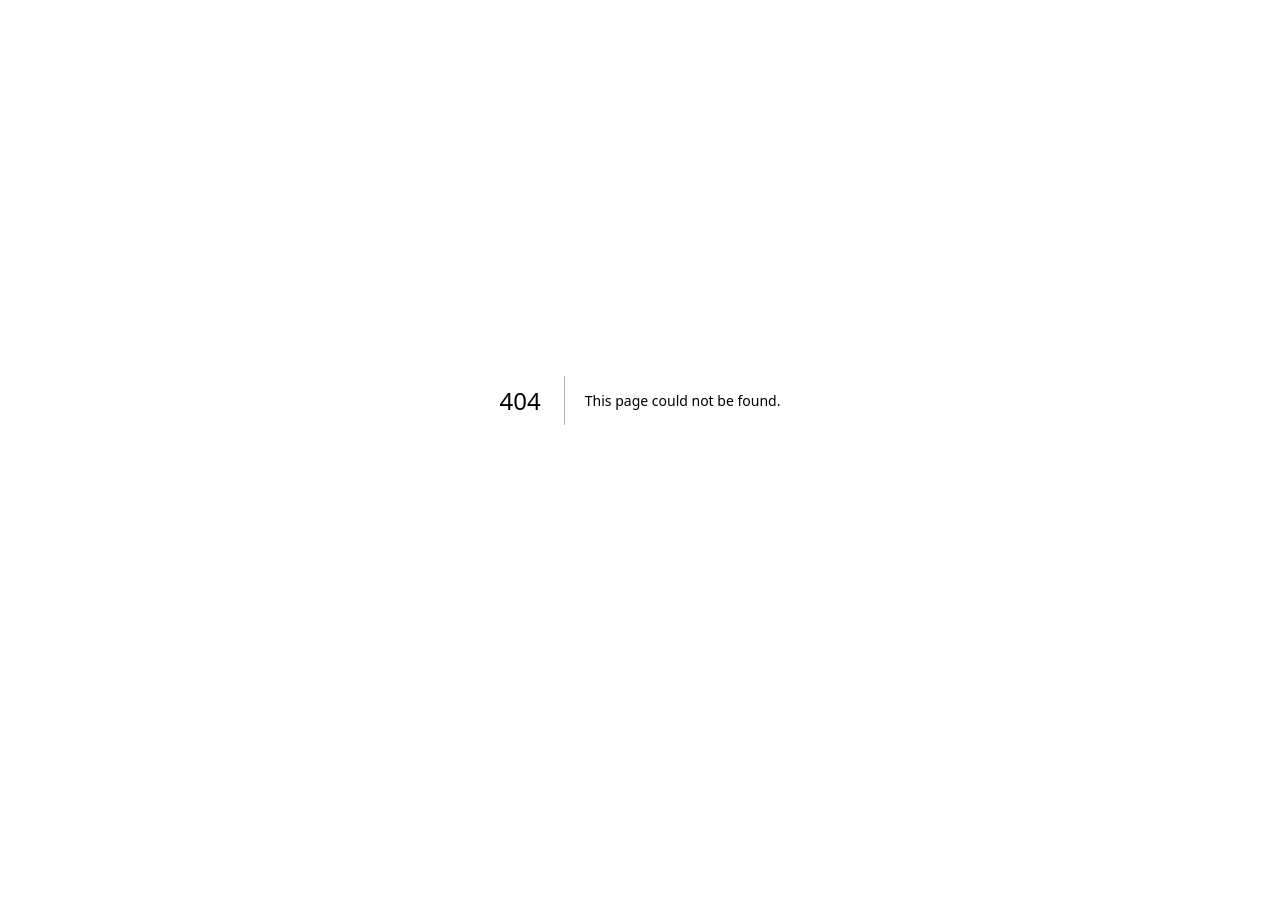
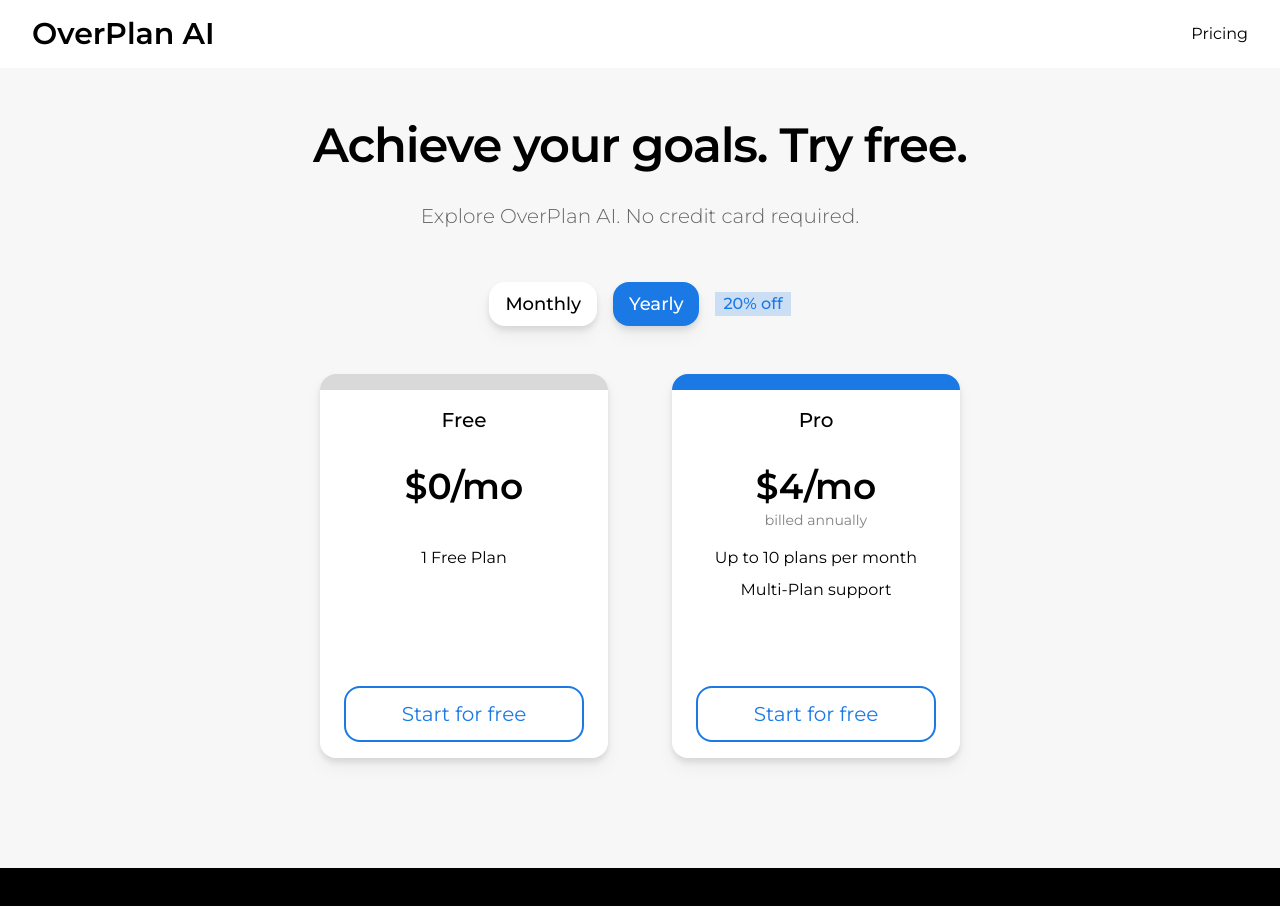
Before and after one commit to AlejandroALopez/overplan-website, a Next.js app: page /pricing in a window 1280 px wide. Before the commit this address had no page. Shown: the top 906 px of the page. Before the commit the page ends 800 px from the top, so only its background shows below. Built offline with nearby package versions, Linux system fonts and the light colour scheme.

Commit message:
pricing page

```diff
--- a/src/app/layout.tsx
+++ b/src/app/layout.tsx
@@ -1,5 +1,8 @@
 import type { Metadata } from "next";
 import { Montserrat } from "next/font/google";
+import Footer from "@/components/Footer";
+import Header from "@/components/Header";
+
 import "./globals.css";
 
 const montserrat = Montserrat({ subsets: ["latin"] });
@@ -16,7 +19,11 @@ export default function RootLayout({
 }>) {
   return (
     <html lang="en">
-      <body className={montserrat.className}>{children}</body>
+      <body className={montserrat.className}>
+        <Header />
+        {children}
+        <Footer />
+      </body>
     </html>
   );
 }
--- a/src/app/page.tsx
+++ b/src/app/page.tsx
@@ -1,7 +1,5 @@
 'use client';
 
-import Footer from "@/components/Footer";
-import Header from "@/components/Header";
 import Image from "next/image";
 import { motion } from "framer-motion";
 import CheckIcon from "../../public/icons/check.svg";
@@ -13,7 +11,6 @@ import UseCasesSection from "./useCasesSection";
 export default function Home() {
   return (
     <main className="flex min-h-screen flex-col items-center">
-      <Header />
       {/* Section 1: Presentation */}
       <section className="flex flex-col items-center w-full py-24 bg-wave-pattern bg-cover">
         <motion.p
@@ -124,11 +121,13 @@ export default function Home() {
       {/* Section 4: Call to Action */}
       <section className="flex flex-col items-center bg-white bg-opacity-80 w-full p-12 gap-8">
         <p className="text-3xl font-semibold">Ready to Achieve Your Goals?</p>
-        <button className="flex items-center justify-center bg-primary rounded-2xl px-8 py-3">
+        <button
+          className="flex items-center justify-center bg-primary rounded-2xl px-8 py-3
+          transition hover:scale-110 duration-300"
+        >
           <p className="text-xl text-white">Start Now</p>
         </button>
       </section>
-      <Footer />
     </main>
   );
 }
--- /dev/null
+++ b/src/app/pricing/page.tsx
@@ -0,0 +1,78 @@
+'use client';
+
+import { useState } from "react";
+import { pricePlans } from "@/constants/pricePlans";
+
+const planColorMatch: { [key: string]: string } = {
+    'Free': 'bg-[#D9D9D9]',
+    'Pro': 'bg-[#1A79E5]'
+}
+
+export default function Pricing() {
+    const [isMonthPrice, setIsMonthPrice] = useState<boolean>(false);
+
+    return (
+        <main className="flex min-h-screen flex-col items-center bg-[#F7F7F7]">
+            {/* Headlines */}
+            <section className="flex flex-col items-center mt-12 gap-6">
+                <p
+                    className="text-5xl font-semibold text-center max-w-[700px] leading-[58px] tracking-tight"
+                >
+                    Achieve your goals. Try free.
+                </p>
+                <p
+                    className="text-xl text-[#666666] text-center font-light max-w-[450px] leading-9"
+                >
+                    Explore OverPlan AI. No credit card required.
+                </p>
+            </section>
+            {/* Buttons */}
+            <section className="flex flex-row items-center justify-center gap-4 my-12">
+                <button
+                    className={`flex items-center justify-center rounded-2xl px-4 py-2 drop-shadow-lg
+                    transition hover:scale-110 duration-300 ${isMonthPrice ? "bg-primary" : "bg-white"}`}
+                    onClick={() => setIsMonthPrice(true)}
+                >
+                    <p className={`text-lg font-medium ${isMonthPrice ? "text-white" : "text-black"}`}>Monthly</p>
+                </button>
+                <button
+                    className={`flex items-center justify-center rounded-2xl px-4 py-2 drop-shadow-lg
+                    transition hover:scale-110 duration-300 ${!isMonthPrice ? "bg-primary" : "bg-white"}`}
+                    onClick={() => setIsMonthPrice(false)}
+                >
+                    <p className={`text-lg font-medium ${!isMonthPrice ? "text-white" : "text-black"}`}>Yearly</p>
+                </button>
+                <div className="flex items-center justify-center h-6 px-2 bg-primary bg-opacity-20 ">
+                    <p className="text-primary font-medium">20% off</p>
+                </div>
+            </section>
+            {/* Price Options */}
+            <section className="flex flex-row flex-wrap justify-center gap-16 mb-12">
+                {pricePlans.map((plan) => (
+                    <div
+                        key={plan.name}
+                        className="flex flex-col items-center bg-white rounded-2xl w-72 h-96 gap-4 drop-shadow-lg"
+                    >
+                        <div className={`w-full h-4 ${planColorMatch[plan.name]} rounded-t-2xl`} />
+                        <p className="text-xl font-medium">{plan.name}</p>
+                        <div className="flex flex-col items-center my-4 h-12">
+                            <p className="text-4xl font-semibold">${isMonthPrice ? plan.priceMonthly : plan.priceYearly}/mo</p>
+                            {plan.note && <p className="text-sm text-[#808080] mt-1">{plan.note}</p>}
+                        </div>
+                        <div className="flex flex-col items-center gap-2 w-full">
+                            {plan.benefits.map((benefit) => (
+                                <p key={benefit}>{benefit}</p>
+                            ))}
+                        </div>
+                        <button
+                            className="flex items-center justify-center rounded-2xl mt-auto m-4 py-3 px-14 text-primary
+                            transition hover:scale-110 hover:bg-primary hover:text-white duration-300 border-2 border-primary"
+                        >
+                            <p className="text-xl">Start for free</p>
+                        </button>
+                    </div>
+                ))}
+            </section>
+        </main>
+    )
+}
--- a/src/components/Header.tsx
+++ b/src/components/Header.tsx
@@ -2,11 +2,18 @@ import Link from "next/link";
 
 export default function Header() {
     return (
-        <div className="flex flex-row w-full items-center text-center gap-16 py-4 px-8 bg-white">
+        <div className="flex flex-row w-full items-center justify-between text-center gap-16 py-4 px-8 bg-white">
             {/* Logo */}
             <Link href="/">
-                <button className="text-3xl font-semibold transition hover:scale-110 duration-300">OverPlan AI</button>
+                <p className="text-3xl font-semibold transition hover:scale-110 duration-300">OverPlan AI</p>
             </Link>
+            <div className="flex flex-row gap-8">
+                <Link href="/pricing"
+                    className="transition hover:scale-110 duration-300 hover:text-primary"
+                >
+                    Pricing
+                </Link>
+            </div>
         </div>
     );
 }
--- /dev/null
+++ b/src/constants/pricePlans.tsx
@@ -0,0 +1,23 @@
+interface PricePlan {
+    name: string,
+    priceMonthly: number, // $/mo, monthly option
+    priceYearly: number, // $/mo, yearly option
+    note?: string, // text below price
+    benefits: string[],
+}
+
+export const pricePlans: PricePlan[] = [
+    {
+        name: 'Free',
+        priceMonthly: 0,
+        priceYearly: 0,
+        benefits: ["1 Free Plan"],
+    },
+    {
+        name: 'Pro',
+        priceMonthly: 5,
+        priceYearly: 4,
+        note: "billed annually",
+        benefits: ["Up to 10 plans per month", "Multi-Plan support"],
+    }
+]
```
